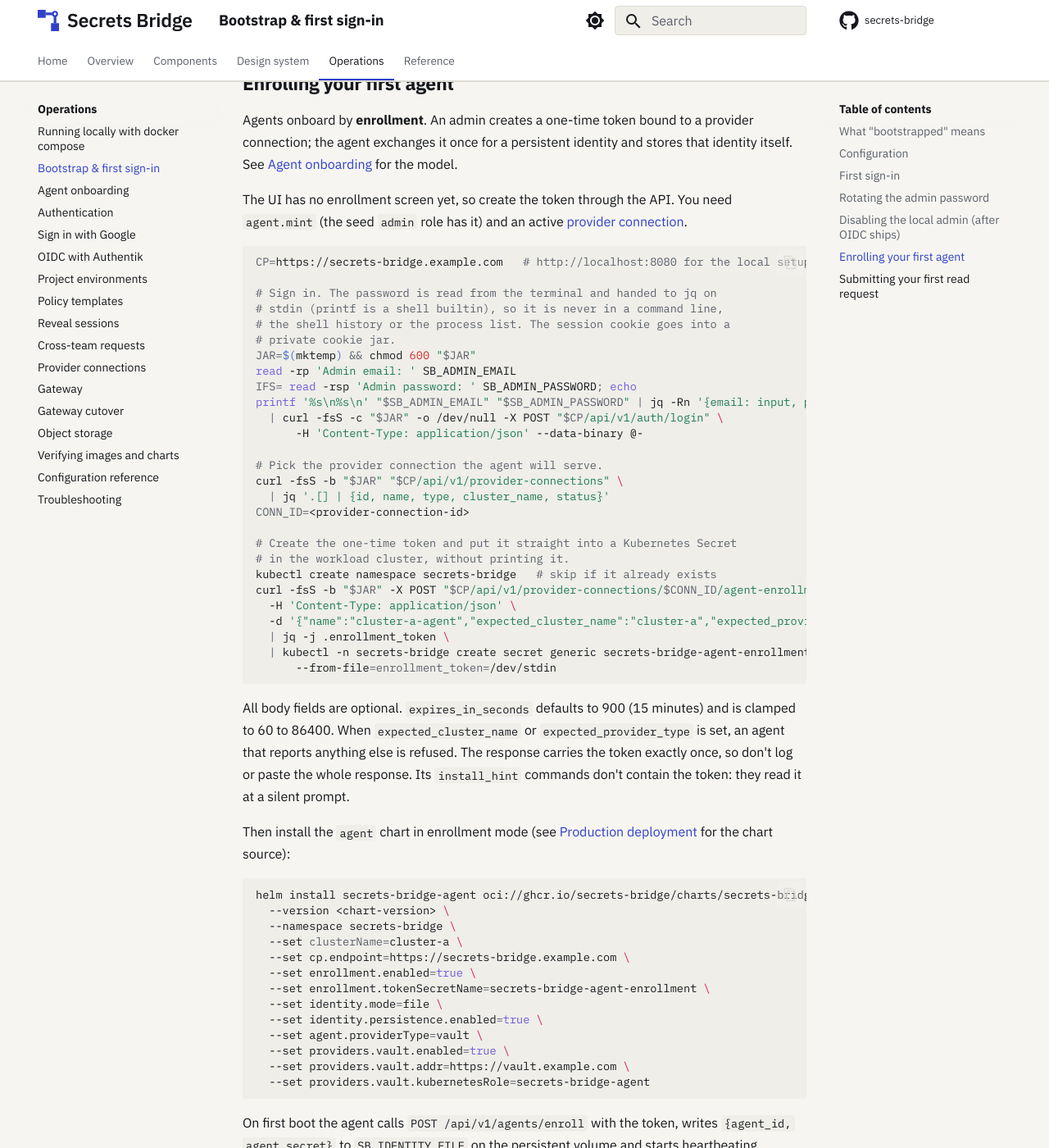
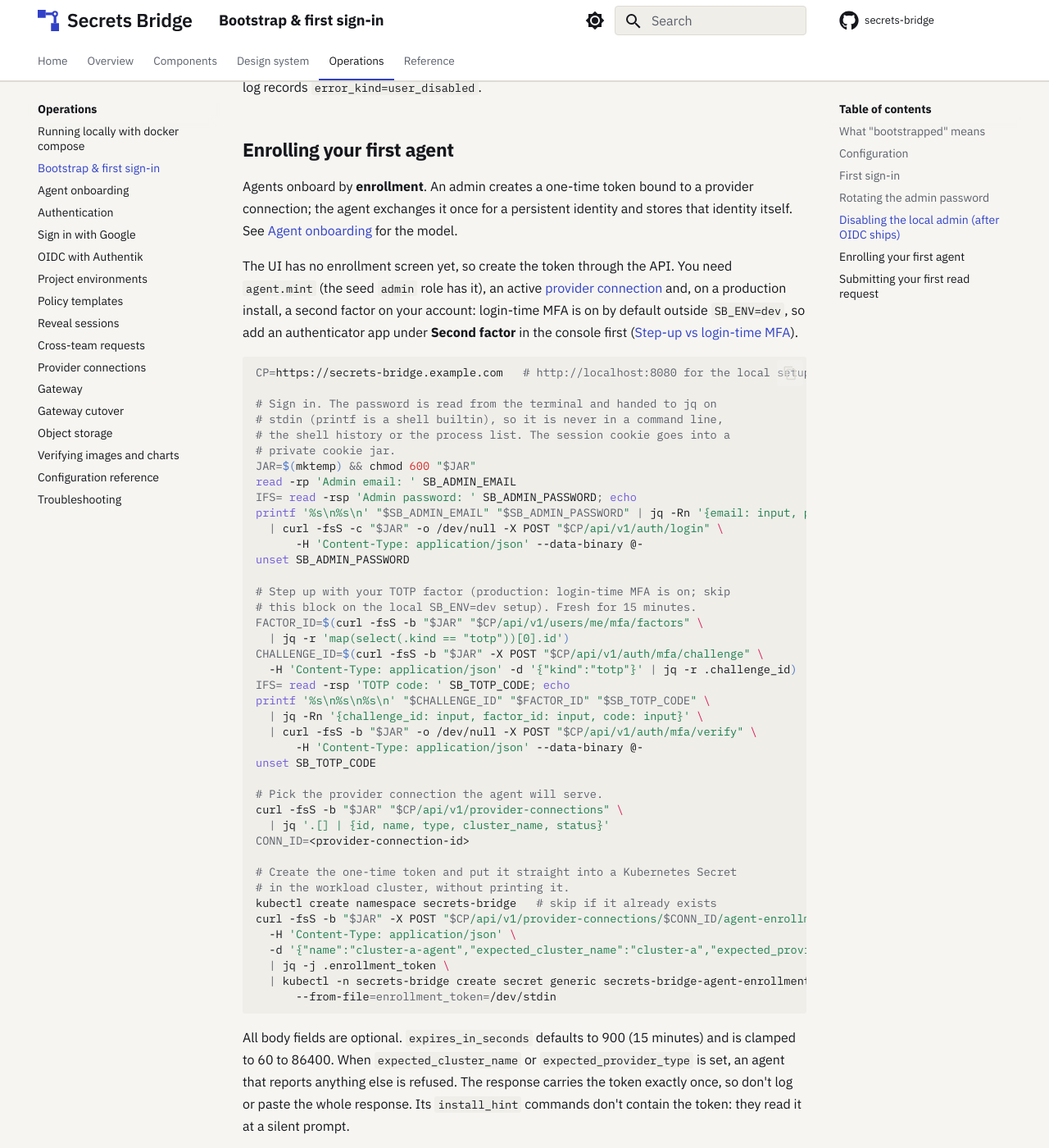
Before and after one commit to secrets-bridge/docs, an MkDocs documentation site: the page built from docs/operations/bootstrap.md, in a window 1280 px wide and 1400 px high, scrolled down 2125 px. Shown: the whole window at 82% size. Built offline with MkDocs 1.6.1 and Material for MkDocs 9.7.7, drawn with Linux system fonts in a browser that asks for light colours; plug-ins that fetch from the network failed and are left out; the version menu is left out; some of the changed text lies outside the part shown.

Commit message:
docs: login-time MFA is the production default (#73)
* docs: login-time MFA is the production default

SB_REQUIRE_MFA_AT_LOGIN now defaults to true unless SB_ENV=dev (api and
chart). authentication.md explains why (step-up alone doesn't protect an
account with no second factor, since it can add one from its session),
how to override it, and what changes on upgrade. config.md gets the
missing row. bootstrap.md asks for a second factor before the API steps
and steps up after signing in, like the Gateway guide.

* docs: the upgrade notes for login-time MFA, and the chart precedence

The upgrade box now covers the first page load for users with and
without a factor, scripts, an old values file that still says
requireMFAAtLogin: false, and how (and why not) to opt out. The
override paragraph says what charts#53 does: the chart renders only an
explicit bool, which then wins over the env Secret, and a non-bool
fails the render. "When login-time MFA is on" separates the 401 and the
412 and describes the console flow. Bootstrap no longer says a
production admin lands on the Dashboard.

---------

Co-authored-by: mahdi salah <1337hatexe@gmail.com>

````diff
--- a/docs/operations/bootstrap.md
+++ b/docs/operations/bootstrap.md
@@ -38,8 +38,12 @@
 2. You'll be redirected to `/login`.
 3. Enter the email + password from the env vars (or a dev user from
    the api's first-boot log when it runs with `SB_ENV=dev`).
-4. You land on the Dashboard with the `Agents Online` KPI showing
-   `0 / 0`.
+4. With `SB_ENV=dev` you land on the Dashboard with the `Agents Online`
+   KPI showing `0 / 0`. On a production install, where login-time MFA
+   is on by default, you land on **Second factor** first: add an
+   authenticator app or a security key, then **Continue** asks for it
+   once and opens the Dashboard
+   ([Step-up vs login-time MFA](authentication.md#step-up-vs-login-time-mfa)).
 
 The api keeps you signed in with an HttpOnly session cookie, which
 the SPA's scripts can't read. Sign out from the console to end the
@@ -85,8 +89,11 @@
 [Agent onboarding](agent-onboarding.md) for the model.
 
 The UI has no enrollment screen yet, so create the token through the API.
-You need `agent.mint` (the seed `admin` role has it) and an active
-[provider connection](provider-connections.md).
+You need `agent.mint` (the seed `admin` role has it), an active
+[provider connection](provider-connections.md) and, on a production install,
+a second factor on your account: login-time MFA is on by default outside
+`SB_ENV=dev`, so add an authenticator app under **Second factor** in the
+console first ([Step-up vs login-time MFA](authentication.md#step-up-vs-login-time-mfa)).
 
 ```bash
 CP=https://secrets-bridge.example.com   # http://localhost:8080 for the local setup
@@ -101,6 +108,20 @@
 printf '%s\n%s\n' "$SB_ADMIN_EMAIL" "$SB_ADMIN_PASSWORD" | jq -Rn '{email: input, password: input}' \
   | curl -fsS -c "$JAR" -o /dev/null -X POST "$CP/api/v1/auth/login" \
       -H 'Content-Type: application/json' --data-binary @-
+unset SB_ADMIN_PASSWORD
+
+# Step up with your TOTP factor (production: login-time MFA is on; skip
+# this block on the local SB_ENV=dev setup). Fresh for 15 minutes.
+FACTOR_ID=$(curl -fsS -b "$JAR" "$CP/api/v1/users/me/mfa/factors" \
+  | jq -r 'map(select(.kind == "totp"))[0].id')
+CHALLENGE_ID=$(curl -fsS -b "$JAR" -X POST "$CP/api/v1/auth/mfa/challenge" \
+  -H 'Content-Type: application/json' -d '{"kind":"totp"}' | jq -r .challenge_id)
+IFS= read -rsp 'TOTP code: ' SB_TOTP_CODE; echo
+printf '%s\n%s\n%s\n' "$CHALLENGE_ID" "$FACTOR_ID" "$SB_TOTP_CODE" \
+  | jq -Rn '{challenge_id: input, factor_id: input, code: input}' \
+  | curl -fsS -b "$JAR" -o /dev/null -X POST "$CP/api/v1/auth/mfa/verify" \
+      -H 'Content-Type: application/json' --data-binary @-
+unset SB_TOTP_CODE
 
 # Pick the provider connection the agent will serve.
 curl -fsS -b "$JAR" "$CP/api/v1/provider-connections" \
````
Also changed, not shown: docs/operations/authentication.md (+22 -8 lines), docs/operations/config.md (+1 -0 lines).
